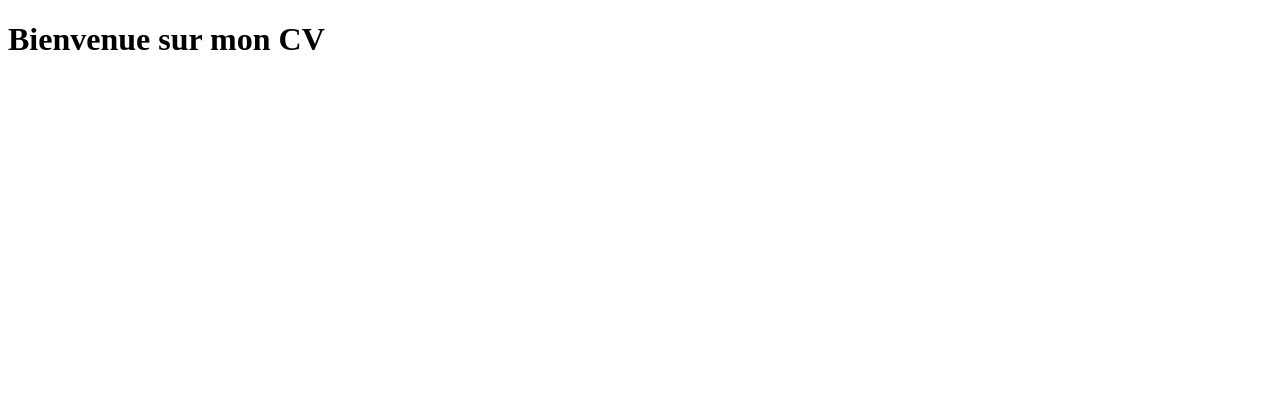
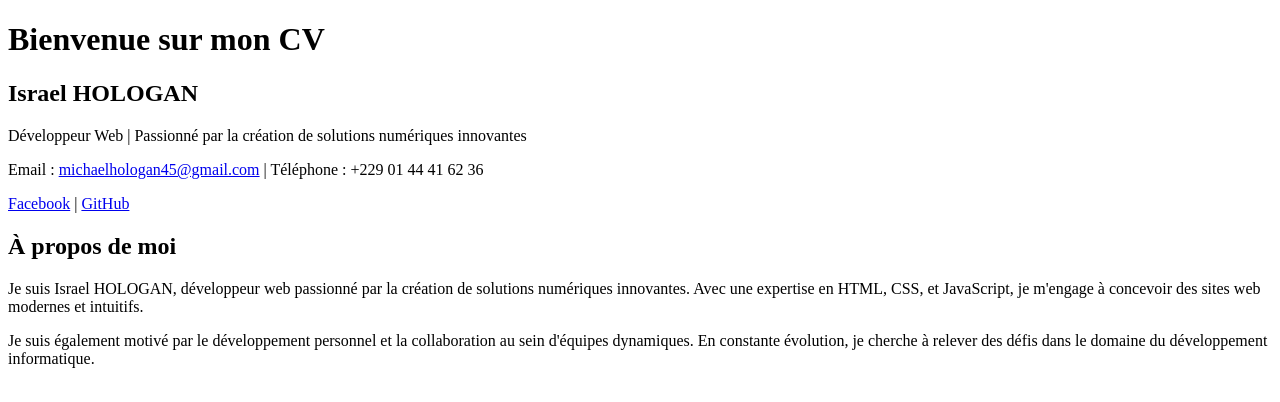
Before and after one commit to MMick431/mon_cv, a plain HTML site: page index.html in a window 1280 px wide. Drawn offline with Linux system fonts and the light colour scheme; files whose address does not match are found by name.

Commit message:
mise en place de la section description

```diff
--- a/index.html
+++ b/index.html
@@ -6,5 +6,24 @@
 </head>
 <body>
     <h1>Bienvenue sur mon CV</h1>
+    <h2>Israel HOLOGAN</h2>
+    <p>Développeur Web | Passionné par la création de solutions numériques innovantes</p>
+        <p>Email : <a href="mailto:michaelhologan45@gmail.com">michaelhologan45@gmail.com</a> | Téléphone : +229 01 44 41 62 36</p>
+        <p>
+            <a href="https://Facebook.com/in/israelhologan" target="_blank">Facebook</a> |
+            <a href="https://github.com/israelhologan" target="_blank">GitHub</a>
+        </p>
+    <!-- Section Description -->
+    <section>
+        <h2>À propos de moi</h2>
+        <p>
+            Je suis Israel HOLOGAN, développeur web passionné par la création de solutions numériques innovantes.
+            Avec une expertise en HTML, CSS, et JavaScript, je m'engage à concevoir des sites web modernes et intuitifs.
+        </p>
+        <p>
+            Je suis également motivé par le développement personnel et la collaboration au sein d'équipes dynamiques.
+            En constante évolution, je cherche à relever des défis dans le domaine du développement informatique.
+        </p>
+    </section>
 </body>
 </html>
```
